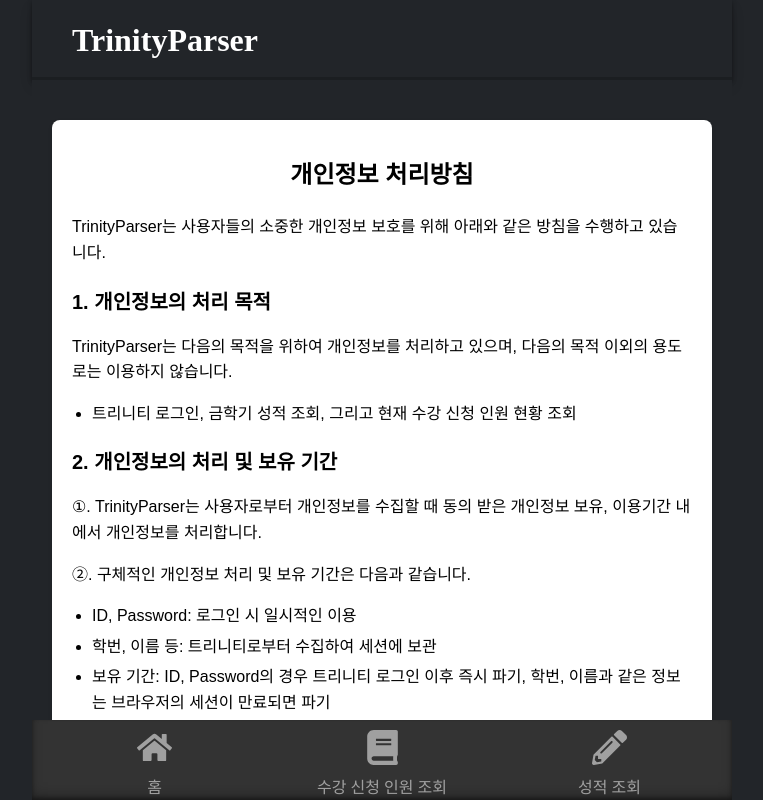
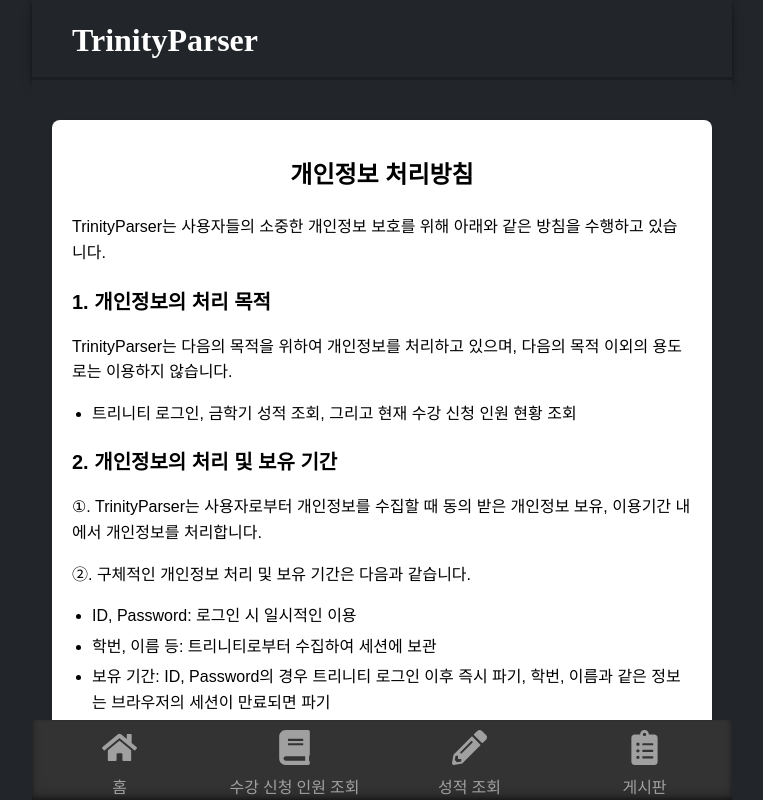
Before and after one commit to KECO-00/TrinityParser, a React (Vite) app: page /privacy in a window 1280 px wide. Shown: the whole page, without its empty margins (258-1021 px from the left). Built offline with nearby package versions, Linux system fonts and the light colour scheme; no server answers.

Commit message:
게시판 항목 추가

```diff
--- a/src/components/Navbar.tsx
+++ b/src/components/Navbar.tsx
@@ -1,6 +1,6 @@
 import { Link, useLocation } from 'react-router-dom';
 import '../styles/Navbar.css';
-import { FaHome, FaPencilAlt, FaBook } from "react-icons/fa";
+import { FaHome, FaPencilAlt, FaBook, FaClipboardList} from "react-icons/fa";
 
 
 export default function Navbar () {
@@ -40,6 +40,16 @@
             성적 조회
         </nav>
       </Link>
+      <Link to="/board" className="nav">
+        <nav className={
+          curLocation === '/board'
+          ? "active-nav-item"
+          : "nav-item"
+        }>
+          <span><FaClipboardList/></span>
+          게시판
+        </nav>
+      </Link>
     </div>
   );
 }
```
